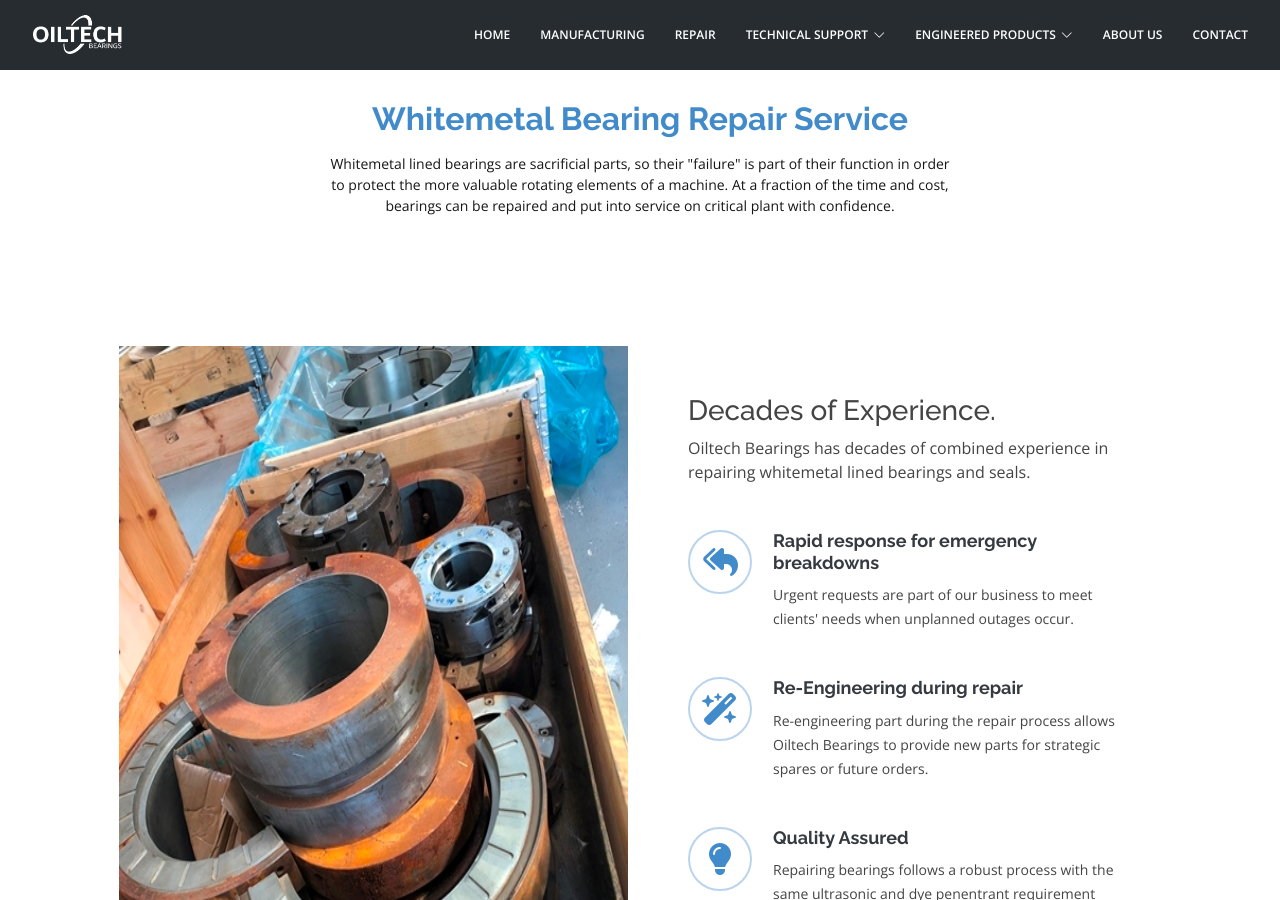
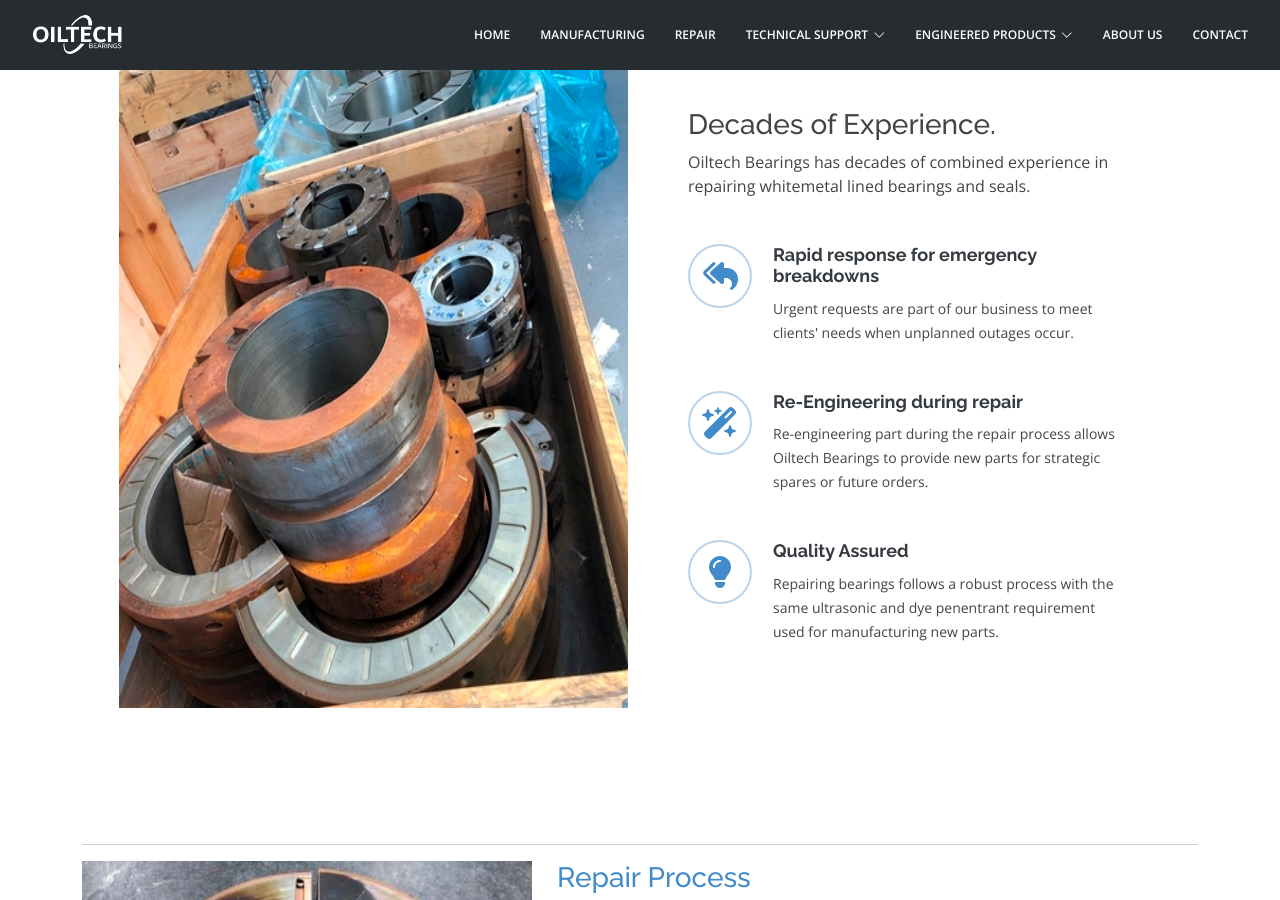
Before and after one commit to fractionerp/oiltechbrg.com, a Jekyll site: the page built from whitemetal-bearing-repair.html, in a window 1280 px wide and 900 px high. Built offline with Jekyll 4.4.1, drawn with Linux system fonts in a browser that asks for light colours; nearby versions of some CDN libraries; library files that are not in the unit come from our copies; comment, search, counter and statistics services are not loaded.

Commit message:
fix: revert whitemetal-bearing-repair to match original design

```diff
--- a/whitemetal-bearing-repair.html
+++ b/whitemetal-bearing-repair.html
@@ -4,17 +4,6 @@
 description: "Repair and refurbishment of whitemetal lined bearings for steam turbines, gearboxes, compressors, gas turbines, pumps"
 keywords: "repair whitemetal bearings, turbine bearings, generator bearings, bearing refurbishment"
 ---
-
-<!-- ======= Services Section ======= -->
-<section id="services" class="services">
-  <div class="container-fluid">
-    <div class="section-title">
-      <h3><span>Whitemetal Bearing Repair Service</span></h3>
-      <p>Whitemetal lined bearings are sacrificial parts, so their "failure" is part of their function in order to protect the more valuable rotating elements of a machine. At a fraction of the time and cost, bearings can be repaired and put into service on critical plant with confidence.</p>
-    </div>
-  </div>
-</section>
-<!-- End Services Section -->
 
 <!-- ======= About Section ======= -->
 <section id="about" class="about">
@@ -51,63 +40,61 @@
 </section><!-- End About Section -->
 
 <!-- ======= Repair Process Section ======= -->
-<section class="info-rows">
-  <div class="container">
-
-    <!-- Repair Process -->
-    <div class="info-item">
+<section id="services" class="services">
+  <div class="container mb-5">
+    <hr>
     <div class="row">
       <div class="col-lg-5">
-          <img src="{{ '/assets/img/repair.jpg' | relative_url }}" alt="babbitt bearing repair">
+        <img src="{{ '/assets/img/repair.jpg' | relative_url }}" class="img-fluid" alt="babbitt bearing repair">
       </div>
-        <div class="col-lg-7">
+      <div class="col-lg-7 pt-4 pt-lg-0">
         <h3>Repair Process</h3>
-          <p>Oiltech Bearings has robust, quality assured process for repair of bearings. If a bearing is deemed un-repairable during inspection, we can re-engineer and manufacture new parts.</p>
+        <p>
+          Oiltech Bearings has robust, quality assured process for repair of bearings. If a bearing is deemed un-repairable during inspection, we can re-engineer and manufacture new parts.
+        </p>
         <ul>
-            <li><i class="bi bi-check2"></i> Detailed inwards inspection and re-engineering if requested</li>
-            <li><i class="bi bi-check2"></i> Run-off old whitemetal alloy by melting</li>
-            <li><i class="bi bi-check2"></i> Grit blasting the bearing shell</li>
-            <li><i class="bi bi-check2"></i> Submerged tinning</li>
-            <li><i class="bi bi-check2"></i> Proof machining</li>
-            <li><i class="bi bi-check2"></i> Ultrasonic Inspection to ISO 4386-1</li>
-            <li><i class="bi bi-check2"></i> Re-sizing of journal bearing shells</li>
-            <li><i class="bi bi-check2"></i> Final Machining</li>
-            <li><i class="bi bi-check2"></i> Dye Penetrant Inspection to ISO 4386-3</li>
-            <li><i class="bi bi-check2"></i> Final Dimension Inspection</li>
-            <li><i class="bi bi-check2"></i> Preservation and Packaging</li>
+          <i class="bi bi-check2"></i> Detailed inwards inspection and re-engineering if requested<br>
+          <i class="bi bi-check2"></i> Run-off old whitemetal alloy by melting<br>
+          <i class="bi bi-check2"></i> Grit blasting the bearing shell<br>
+          <i class="bi bi-check2"></i> Submerged tinning<br>
+          <i class="bi bi-check2"></i> Proof machining<br>
+          <i class="bi bi-check2"></i> Ultrasonic Inspection to ISO 4386-1<br>
+          <i class="bi bi-check2"></i> Re-sizing of journal bearing shells<br>
+          <i class="bi bi-check2"></i> Final Machining<br>
+          <i class="bi bi-check2"></i> Dye Penetrant Inspection to ISO 4386-3<br>
+          <i class="bi bi-check2"></i> Final Dimension Inspection<br>
+          <i class="bi bi-check2"></i> Preservation and Packaging<br>
         </ul>
       </div>
     </div>
-    </div>
 
-    <!-- Types of Bearings -->
-    <div class="info-item">
+    <hr>
+    <div class="container">
       <div class="row">
         <div class="col-lg-5">
-          <h3>Types of Bearings To Repair</h3>
+          <h3>Types of Bearings To Repair</h3><br>
           <ul>
-            <li><i class="bi bi-check2"></i> Gas Turbine Bearings and Liners</li>
-            <li><i class="bi bi-check2"></i> Steam Turbine Bearings</li>
-            <li><i class="bi bi-check2"></i> Generator Bearing Liners</li>
-            <li><i class="bi bi-check2"></i> Load Gearbox Bearings</li>
-            <li><i class="bi bi-check2"></i> Compressor Tilt Pad Journal Bearings</li>
-            <li><i class="bi bi-check2"></i> Pump Bearings/Sleeve Bearings</li>
-            <li><i class="bi bi-check2"></i> Ball Mill Bearing Pads</li>
-            <li><i class="bi bi-check2"></i> Active and In-active (Loaded or Unloaded) Thrust Bearings</li>
-            <li><i class="bi bi-check2"></i> Equalising Thrust Bearings</li>
-            <li><i class="bi bi-check2"></i> Combined Journal and Thrust Bearings</li>
-            <li><i class="bi bi-check2"></i> Floating Whitemetal lined Seals</li>
-            <li><i class="bi bi-check2"></i> Balance Piston Seals (Abrasion Seals)</li>
-            <li><i class="bi bi-check2"></i> Pinion Shafts</li>
-            <li><i class="bi bi-check2"></i> Crossheads</li>
-            <li><i class="bi bi-check2"></i> Copper-Chrome-Zirconium Journal and Thrust Pad Bearings</li>
+            <i class="bi bi-check2"></i> Gas Turbine Bearings and Liners<br>
+            <i class="bi bi-check2"></i> Steam Turbine Bearings<br>
+            <i class="bi bi-check2"></i> Generator Bearing Liners<br>
+            <i class="bi bi-check2"></i> Load Gearbox Bearings<br>
+            <i class="bi bi-check2"></i> Compressor Tilt Pad Journal Bearings<br>
+            <i class="bi bi-check2"></i> Pump Bearings/Sleeve Bearings<br>
+            <i class="bi bi-check2"></i> Ball Mill Bearing Pads<br>
+            <i class="bi bi-check2"></i> Active and In-active (Loaded or Unloaded) Thrust Bearings<br>
+            <i class="bi bi-check2"></i> Equalising Thrust Bearings<br>
+            <i class="bi bi-check2"></i> Combined Journal and Thrust Bearings<br>
+            <i class="bi bi-check2"></i> Floating Whitemetal lined Seals<br>
+            <i class="bi bi-check2"></i> Balance Piston Seals (Abrasion Seals)<br>
+            <i class="bi bi-check2"></i> Pinion Shafts<br>
+            <i class="bi bi-check2"></i> Crossheads<br>
+            <i class="bi bi-check2"></i> Copper-Chrome-Zirconium Journal and Thrust Pad Bearings<br>
           </ul>
         </div>
-        <div class="col-lg-7">
-          <img src="{{ '/assets/img/turbine.JPG' | relative_url }}" alt="turbine bearings">
+        <div class="col-7">
+          <img src="{{ '/assets/img/turbine.JPG' | relative_url }}" class="img-fluid">
         </div>
       </div>
     </div>
-
   </div>
-</section>
+</section><!-- End Repair Process Section -->
```
Lines whose indentation alone changed are shown as unchanged.
